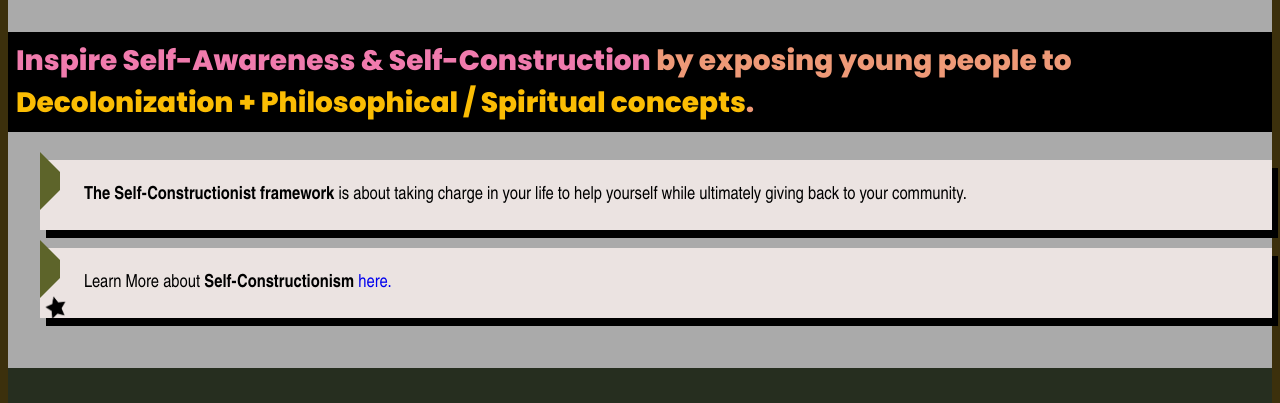
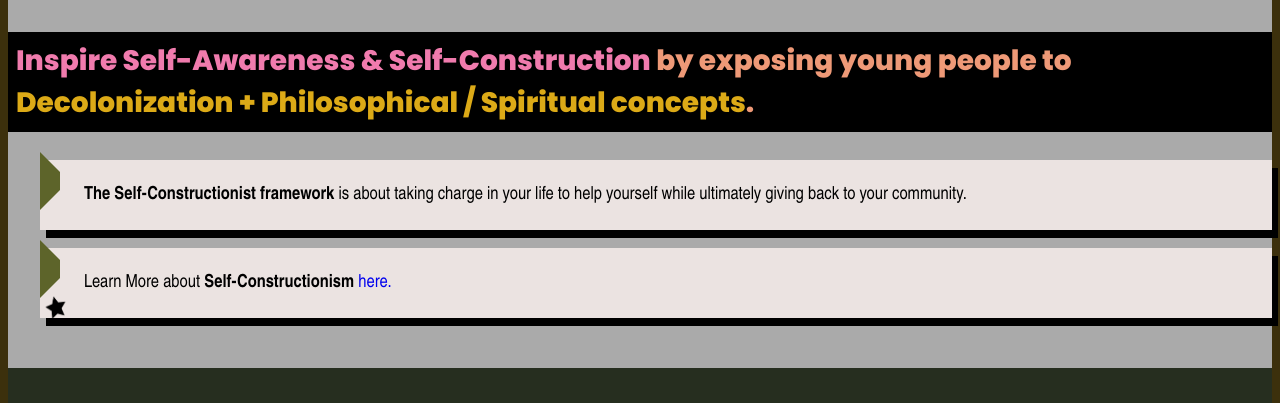
Before and after one commit to weareredostan/redostan.com, a plain HTML site: page mission.html in a window 1280 px wide. Shown: the part 203-606 px from the top of the page. Drawn offline with Linux system fonts and the light colour scheme; a web font is replaced by a local one.

Commit message:
Add files via upload
color fix

```diff
--- a/style.css
+++ b/style.css
@@ -336,7 +336,7 @@ body {
 }
 
 .emphasize {
-	color: #FBBD04;
+	color: #dcaa17;
 }
 .emphasize2 {
 	color: #f07bad;
```
